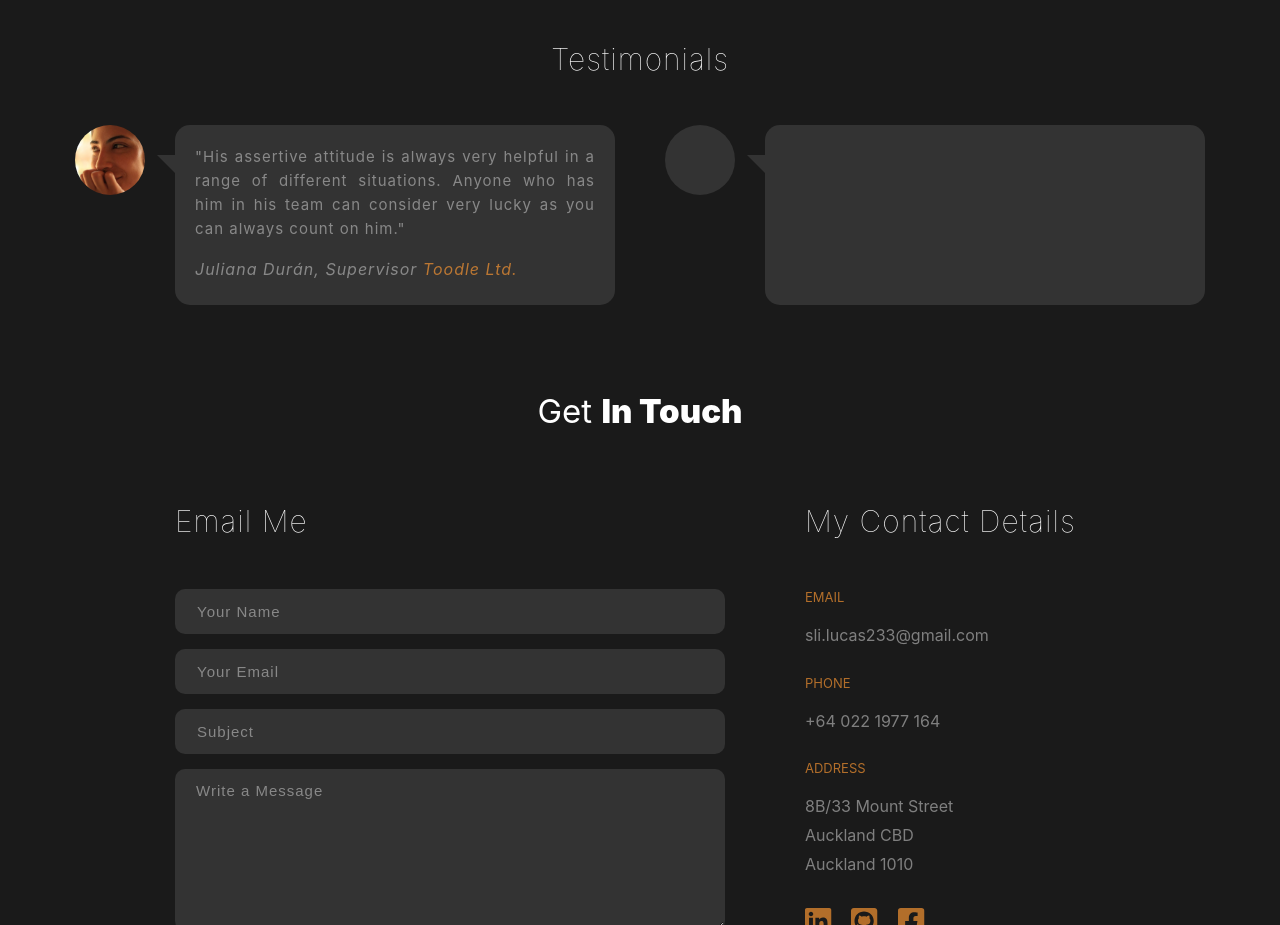
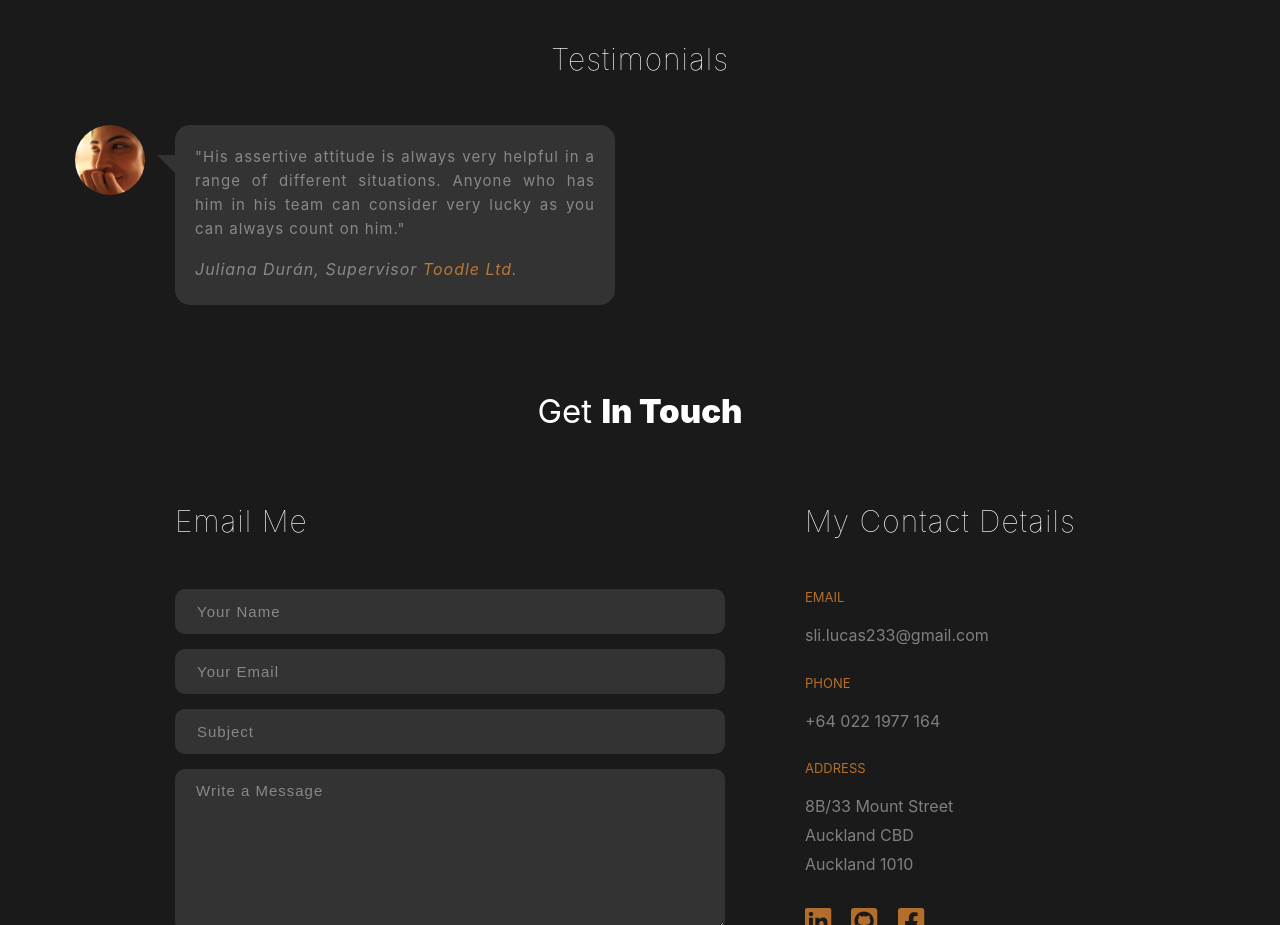
Before and after one commit to lucasli233/me, a React (Create React App) app: page / in a window 1280 px wide. Shown: the part 2080-3005 px from the top of the page. Built offline with nearby package versions, Linux system fonts and the light colour scheme.

Commit message:
finalized

```diff
--- a/src/pages/About/About.scss
+++ b/src/pages/About/About.scss
@@ -141,6 +141,10 @@
   background-position: center;
 }
 
+.profile-circle.nicci{
+  background-color: #1a1a1a;
+}
+
 .chat-bubble {
   // position: relative;
   background-color: #333333;
@@ -150,6 +154,11 @@
   // padding: 20px;
   border-radius: 15px;
 }
+
+.chat-bubble.nicci{
+  background-color: #1a1a1a;
+}
+
 
 .chat-bubble:after {
   content: "";
@@ -163,6 +172,20 @@
   margin-left: -18px;
 
 }
+
+.chat-bubble.nicci:after {
+  content: "";
+  display: block;
+  position: absolute;
+  width: 0;
+  height: 0;
+  border-bottom: 18px solid transparent;
+  border-right: 18px solid #1a1a1a;
+  margin-top: -150px;
+  margin-left: -18px;
+
+}
+
 
 .testi-texts-box {
   margin: 20px;
--- a/src/pages/About/About.tsx
+++ b/src/pages/About/About.tsx
@@ -18,8 +18,8 @@ const About = () => {
               Auckland.
             </p>
             <p className="about-descp2">
-              Passionate for technology, science, and philosophy. Hobbies and interests
-              include cinema, classical music, and fashion.
+              Passionate for technology, science, and philosophy. Hobbies and
+              interests include cinema, classical music, and fashion.
             </p>
 
             <div className="about-buttonbox">
@@ -50,8 +50,6 @@ const About = () => {
         <div className="testimonial-title">Testimonials</div>
         <div className="testi-content">
           <div className="testi-left">
-
-
             <div className="testi-box">
               <div className="profile-circle juli"></div>
               <div className="chat-bubble">
@@ -70,11 +68,11 @@ const About = () => {
           </div>
           <div className="testi-right">
             <div className="testi-box">
-              <div className="profile-circle"></div>
-              <div className="chat-bubble">
+              <div className="profile-circle nicci"></div>
+              <div className="chat-bubble nicci">
                 <div className="testi-texts-box">
-                  {/* <p className="testi-text">Xxxx</p> */}
-                  {/* <p className="testi-text-entity nicci">Xxxx Xxxxx, Xxxx</p> */}
+                  {/* <p className="testi-text">Xxxx</p>
+                  <p className="testi-text-entity nicci">Xxxx Xxxxx, Xxxx</p> */}
                 </div>
               </div>
             </div>
```
